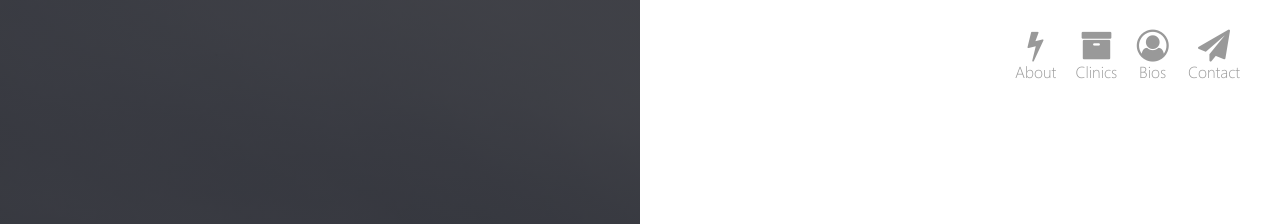
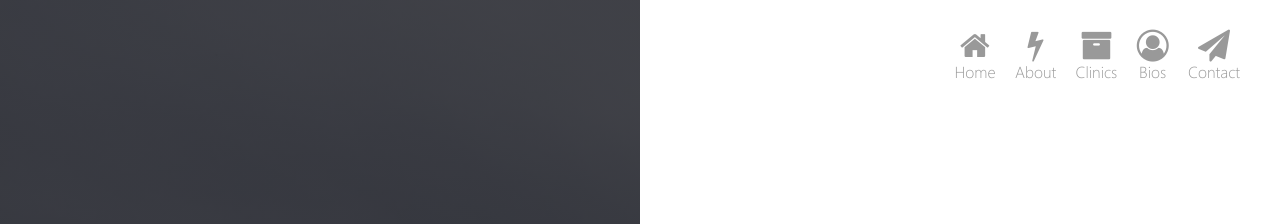
Before and after one commit to adamdjbrett/spirittwinslacrosse.com, a Jekyll site: the page built from index.md, in a window 1280 px wide. Shown: the top 224 px of the page. Built offline with Jekyll 4.4.1, drawn with Linux system fonts in a browser that asks for light colours; our own code applies the rules of GitHub Pages for plain Markdown files.

Commit message:
Update top-links.html

```diff
--- a/_includes/top-links.html
+++ b/_includes/top-links.html
@@ -1,4 +1,10 @@
 <ul class="top-links">
+  <li>
+    <a href="{{ site.url }}/" title="Spirit Twins Lax Homepage">
+      <i class="fa fa-home" aria-hidden="true"></i>
+      Home
+    </a>
+  </li>
   <li>
     <a href="{{ site.url }}/about/" title="About Spirit Twins Lax">
       <i class="fa fa-bolt" aria-hidden="true"></i>
```
